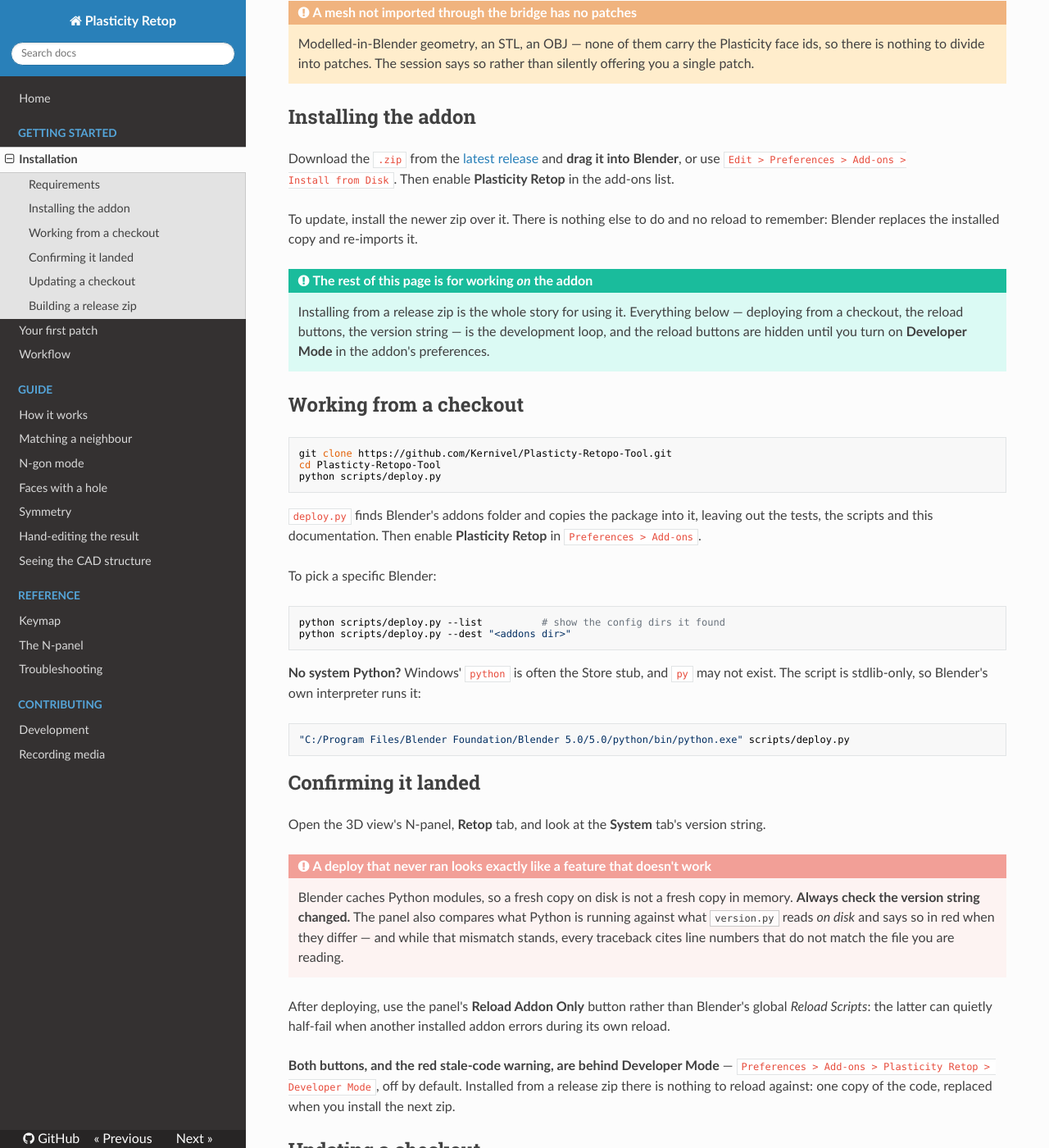
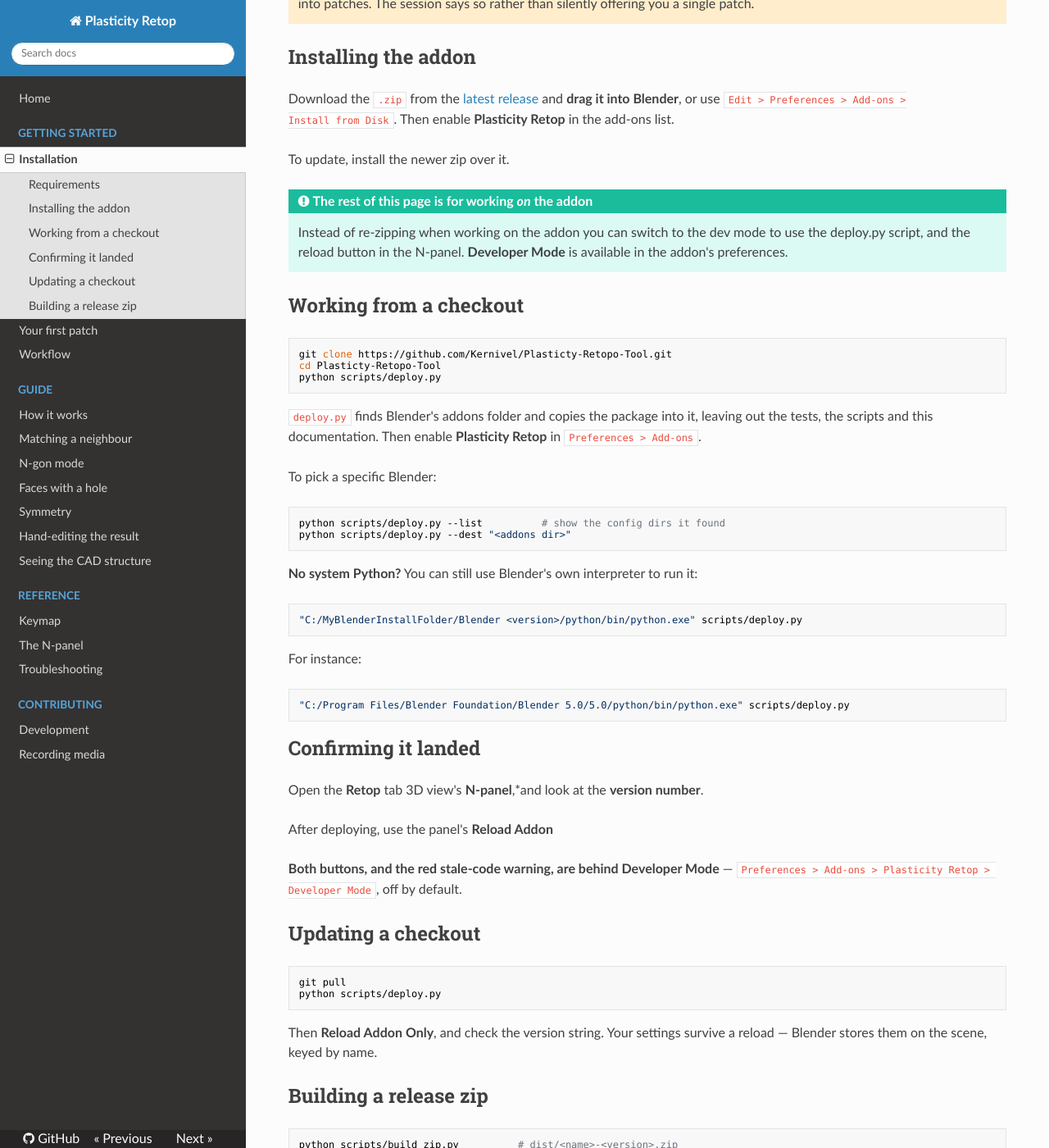
Before and after one commit to Kernivel/Plasticty-Retopo-Tool, an MkDocs documentation site: the page built from docs/installation.md, in a window 1280 px wide and 1400 px high, scrolled down 435 px. Shown: the whole window at 82% size. Built offline with MkDocs 1.6.1, drawn with Linux system fonts in a browser that asks for light colours; nearby versions of some CDN libraries; some of the changed text lies outside the part shown.

Commit message:
Removed the Reload Script button from the Plugin.

````diff
--- a/__init__.py
+++ b/__init__.py
@@ -5,7 +5,7 @@
     # files, which is why scripts/build_zip.py refuses to build when they
     # disagree. Blender parses this as source before any of this code runs, so
     # nothing can derive it.
-    "version": (0, 59, 0),
+    "version": (0, 59, 1),
     "blender": (4, 2, 0),
     "location": "View3D > N-panel > Retop",
     "description": "Patch-based retopology assistant for meshes imported via the Plasticity bridge",
--- a/docs/installation.md
+++ b/docs/installation.md
@@ -2,15 +2,11 @@
 
 ## Requirements
 
-| | |
-|---|---|
-| **Blender** | 4.2 or newer (developed against 5.1) |
-| **Plasticity** | Only to *import* a model — not to retop one |
+| |                                                                                                        |
+|---|--------------------------------------------------------------------------------------------------------|
+| **Blender** | 4.2 or newer (developed against 5.1)                                                                   |
+| **Plasticity** | Only to *import* a model                                                                               |
 | **Bridge** | [plasticity-blender-addon](https://github.com/nkallen/plasticity-blender-addon), also import-time only |
-
-The bridge writes two custom properties on every mesh it imports, and those are
-the entire input. Once a mesh is in your `.blend` it is self-sufficient: no live
-connection, no Plasticity install, no bridge.
 
 !!! warning "A mesh not imported through the bridge has no patches"
 
@@ -25,15 +21,13 @@
 and **drag it into Blender**, or use `Edit > Preferences > Add-ons >
 Install from Disk`. Then enable **Plasticity Retop** in the add-ons list.
 
-To update, install the newer zip over it. There is nothing else to do and no
-reload to remember: Blender replaces the installed copy and re-imports it.
+To update, install the newer zip over it.
 
 !!! tip "The rest of this page is for working *on* the addon"
 
-    Installing from a release zip is the whole story for using it. Everything
-    below — deploying from a checkout, the reload buttons, the version string —
-    is the development loop, and the reload buttons are hidden until you turn on
-    **Developer Mode** in the addon's preferences.
+    Instead of re-zipping when working on the addon you can switch to the dev mode to use the deploy.py script,
+    and the reload button in the N-panel.
+    **Developer Mode** is available in the addon's preferences.
 
 ## Working from a checkout
 
@@ -54,34 +48,25 @@
 python scripts/deploy.py --dest "<addons dir>"
 ```
 
-**No system Python?** Windows' `python` is often the Store stub, and `py` may not
-exist. The script is stdlib-only, so Blender's own interpreter runs it:
+**No system Python?** You can still use Blender's own interpreter to run it:
 
+```bash
+"C:/MyBlenderInstallFolder/Blender <version>/python/bin/python.exe" scripts/deploy.py
+```
+
+For instance:
 ```bash
 "C:/Program Files/Blender Foundation/Blender 5.0/5.0/python/bin/python.exe" scripts/deploy.py
 ```
 
 ## Confirming it landed
 
-Open the 3D view's N-panel, **Retop** tab, and look at the **System** tab's
-version string.
+Open the **Retop** tab 3D view's **N-panel**,*and look at the **version number**.
 
-!!! danger "A deploy that never ran looks exactly like a feature that doesn't work"
-
-    Blender caches Python modules, so a fresh copy on disk is not a fresh copy in
-    memory. **Always check the version string changed.** The panel also compares
-    what Python is running against what `version.py` reads *on disk* and says so
-    in red when they differ — and while that mismatch stands, every traceback
-    cites line numbers that do not match the file you are reading.
-
-After deploying, use the panel's **Reload Addon Only** button rather than
-Blender's global *Reload Scripts*: the latter can quietly half-fail when another
-installed addon errors during its own reload.
+After deploying, use the panel's **Reload Addon**
 
 **Both buttons, and the red stale-code warning, are behind Developer Mode** —
 `Preferences > Add-ons > Plasticity Retop > Developer Mode`, off by default.
-Installed from a release zip there is nothing to reload against: one copy of the
-code, replaced when you install the next zip.
 
 ## Updating a checkout
 
--- a/prefs.py
+++ b/prefs.py
@@ -47,7 +47,7 @@
 def developer_mode() -> bool:
     """Whether the addon's own development affordances are shown.
 
-    Off by default: the reload buttons and the stale-load warning only mean
+    Off by default: the reload button and the stale-load warning only mean
     anything when the addon is being *edited* from a checkout. Installed from a
     release zip there is nothing to reload against, and a button that reloads
     the code you just installed is at best noise.
@@ -111,10 +111,10 @@
 
     developer_mode: bpy.props.BoolProperty(
         name="Developer Mode",
-        description=("Show the System tab's reload buttons and the stale-code warning. Reloading "
+        description=("Show the System tab's reload button and the stale-code warning. Reloading "
                      "is for working on the addon from a checkout, where the panel's version "
                      "string is the only way to tell a deploy actually took. An addon installed "
-                     "from a release zip is reloaded by re-installing it, so the buttons are "
+                     "from a release zip is reloaded by re-installing it, so the button is "
                      "hidden by default rather than offering a developer's workflow to everyone"),
         default=False,
     )
--- a/version.py
+++ b/version.py
@@ -9,8 +9,8 @@
 import re
 import time
 
-ADDON_VERSION = "0.59.0"
-BUILD_ID = "2026-09-05-c"
+ADDON_VERSION = "0.59.1"
+BUILD_ID = "2026-09-07-a"
 
 _VERSION_RE = re.compile(
     r'^(ADDON_VERSION|BUILD_ID)\s*=\s*"([^"]*)"', re.MULTILINE)
````
Also changed, not shown: CLAUDE.md (+6 -5 lines), README.md (+1 -1 lines), ui.py (+8 -8 lines).
